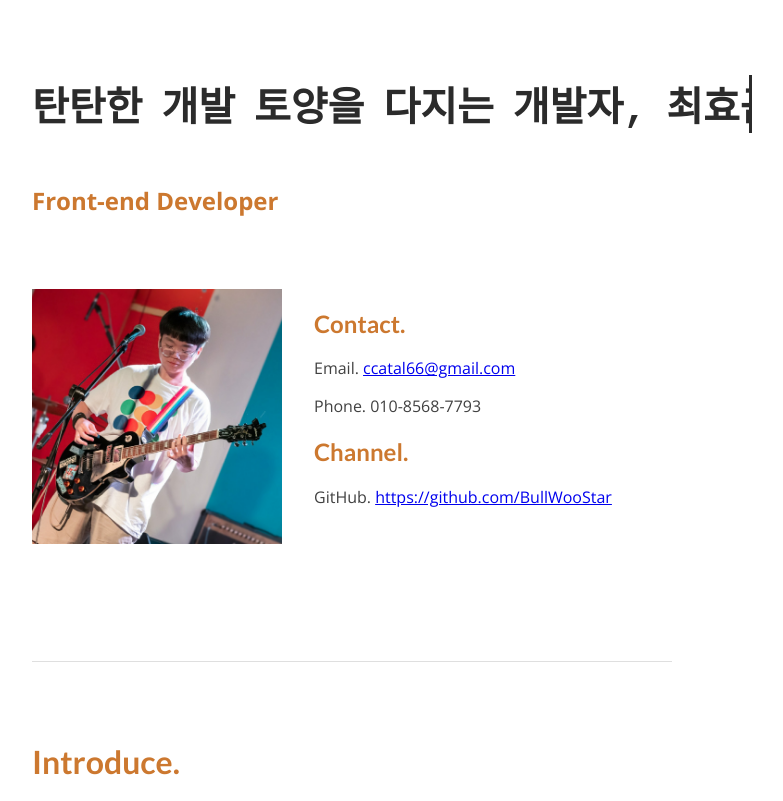
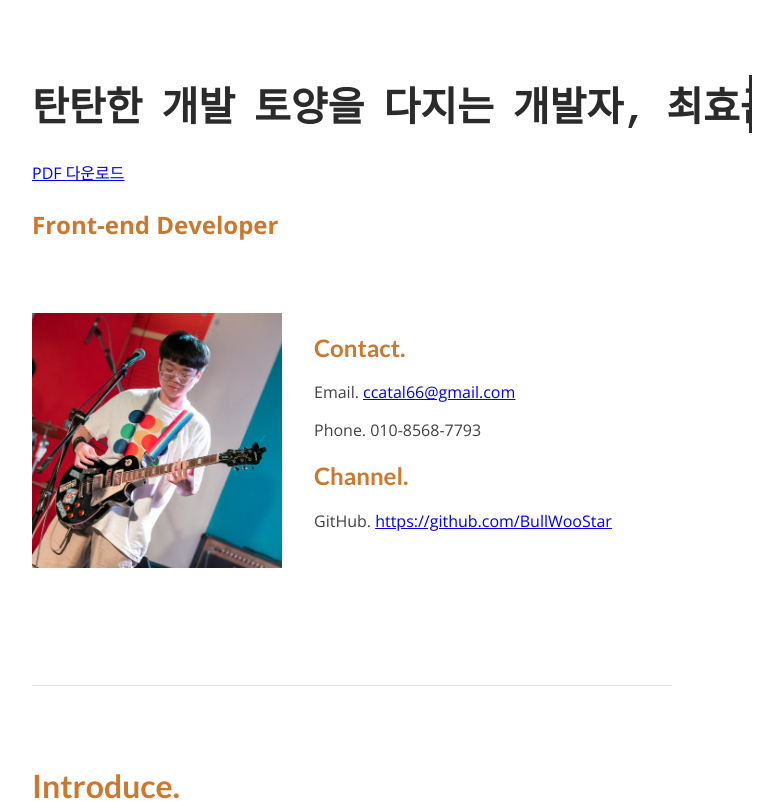
Before and after one commit to BullWooStar/my-resume, a Next.js app: page / in a window 1280 px wide. Shown: the top 801 px of the page, without its empty margins (288-1071 px from the left). Built offline with nearby package versions, Linux system fonts and the light colour scheme.

Commit message:
fileDownLoadTest

```diff
--- /dev/null
+++ b/UI&Layout/PdfDownLoadButton.js
@@ -0,0 +1,11 @@
+function PdfDownLoadButton() {
+  return (
+    <>
+      <a href="../public/최효근__이력서.pdf" download>
+        PDF 다운로드
+      </a>
+    </>
+  );
+}
+
+export default PdfDownLoadButton;
--- a/components/Header.js
+++ b/components/Header.js
@@ -1,6 +1,7 @@
 import styles from "../styles/Header.module.css";
 import profile from "../public/profile.jpeg";
 import Image from "next/image";
+import PdfDownLoadButton from "../UI&Layout/PdfDownLoadButton";
 
 function Header() {
   return (
@@ -9,6 +10,7 @@ function Header() {
         <h1 className={styles.mainName}>
           탄탄한 개발 토양을 다지는 개발자, 최효근
         </h1>
+        <PdfDownLoadButton />
       </div>
 
       <div className={styles.fadeInBox}>
--- a/pages/index.js
+++ b/pages/index.js
@@ -12,17 +12,19 @@ export default function Home() {
     <div className={styles.container}>
       <Head>
         <title>HyoKeunsResume</title>
-        <meta name="description" content="Generated by create next app" />
-        <link rel="icon" href="/favicon.ico" />
+        <meta property="og:title" content="최효근 이력서" key="title" />
+        <meta
+          property="og:description"
+          content="프론트엔드엔지니어 최효근의 이력서 사이트입니다"
+          key="description"
+        />
       </Head>
 
       <main className={styles.main}>
         <ToTheTopButton />
         <div className={styles.mainWrapper}>
           <Header />
-
           <Introduce />
-
           <Experience />
           <PersonalExperience />
           <SkillAndEducation />
```
Also changed, not shown: 1 other file (tests, documents, lock files or other folders).
